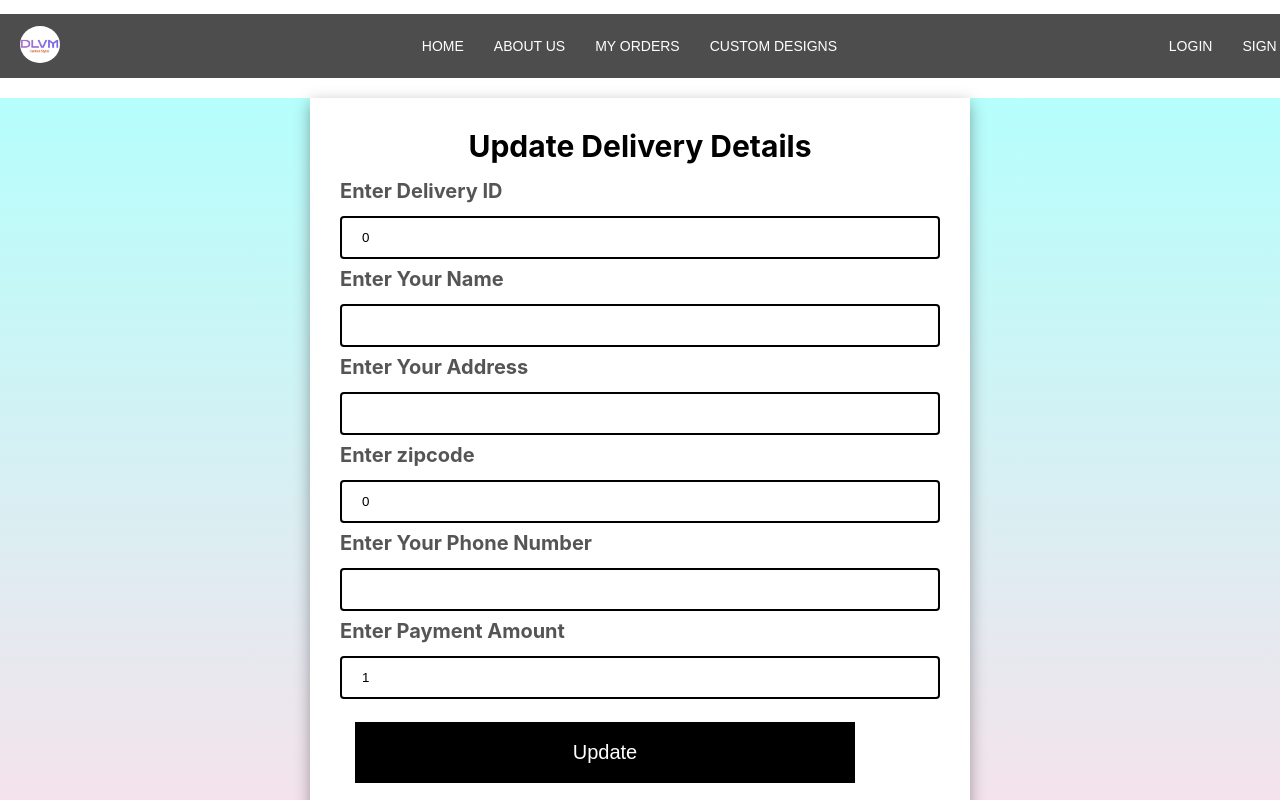
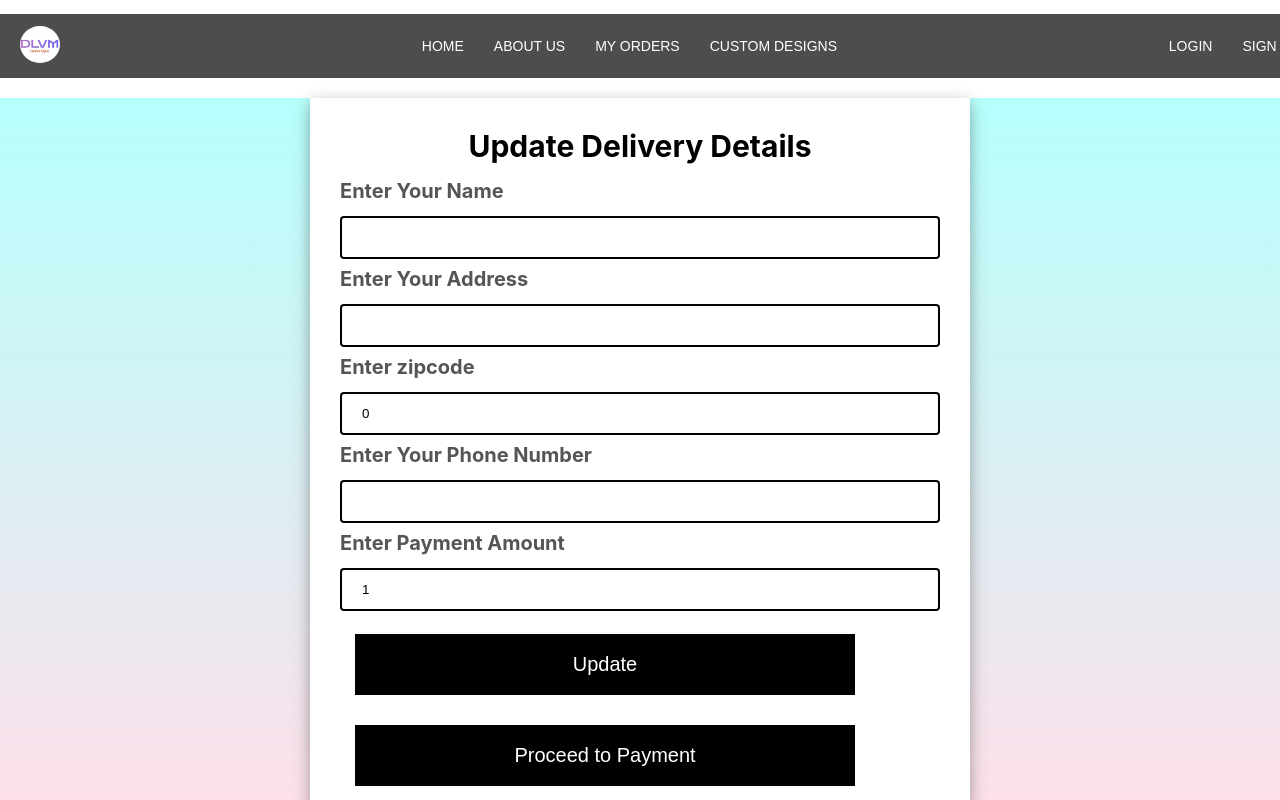
Before and after one commit to TechDilshan/DLVM-fashion-styles, a React (Create React App) app in the folder frontend/: page /EditPlaceOrder/1 in a window 1280 px wide. Shown: the top 800 px of the page. Built offline with nearby package versions, Linux system fonts and the light colour scheme; no server answers; what @react-pdf/renderer would draw is missing.

Commit message:
order changed

```diff
--- a/frontend/src/component_Malmi/EditPlaceOrder.js
+++ b/frontend/src/component_Malmi/EditPlaceOrder.js
@@ -90,11 +90,7 @@ const EditPlaceOrder = () => {
     <div className='orderForm'>
           <form onSubmit={handleUpdate}>
           <div className='title'>Update Delivery Details</div>
-          <div className="mb-3">
-             <label htmlFor="userID" className="form-label">Enter Delivery ID</label>
-             <input type="text" name="userID" value = {DeliveryId} className="form-control form-control-lg"
-              onChange={(e) => setDeliveryId(e.target.value)} required/>
-          </div>
+
           <div className="mb-3">
              <label htmlFor="userName" className="form-label">Enter Your Name</label>
              <input type="text" name="userName" value = {deliveryName} className="form-control form-control-lg"
```
Also changed, not shown: frontend/src/component_Malmi/Orders.js (+6 -4 lines), 1 other file (tests, documents, lock files or other folders).
